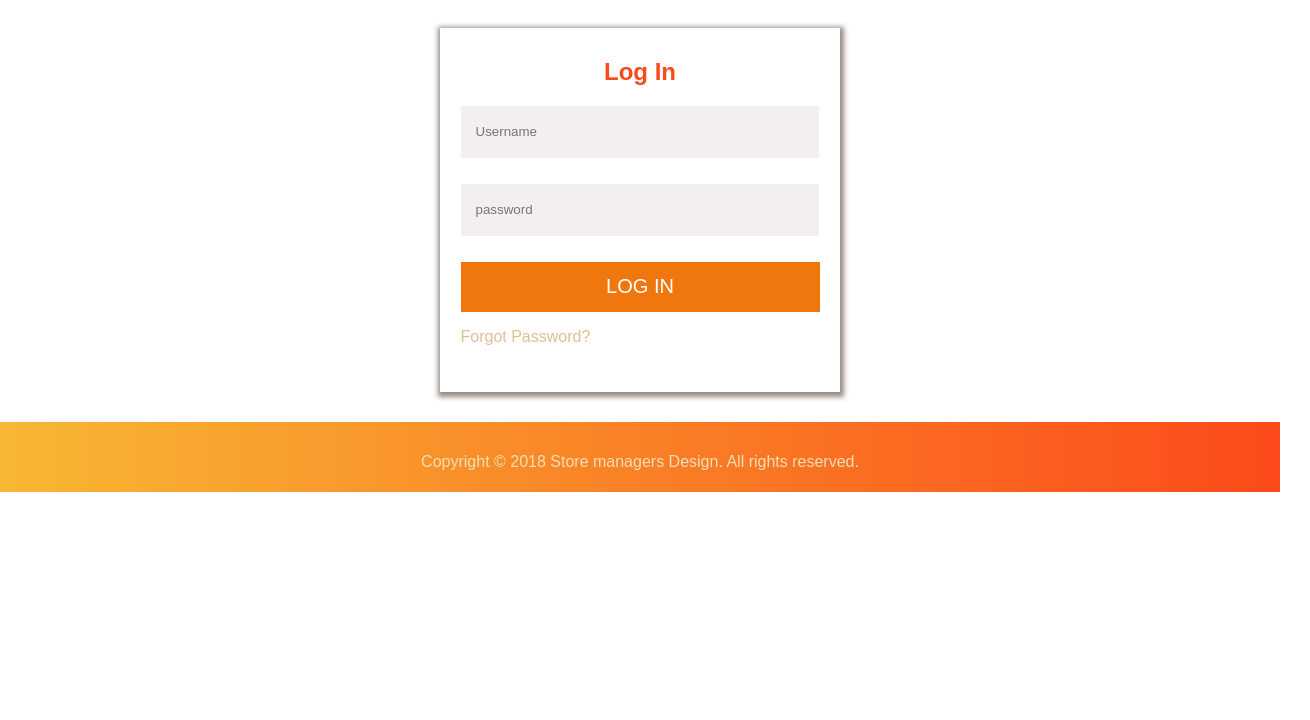
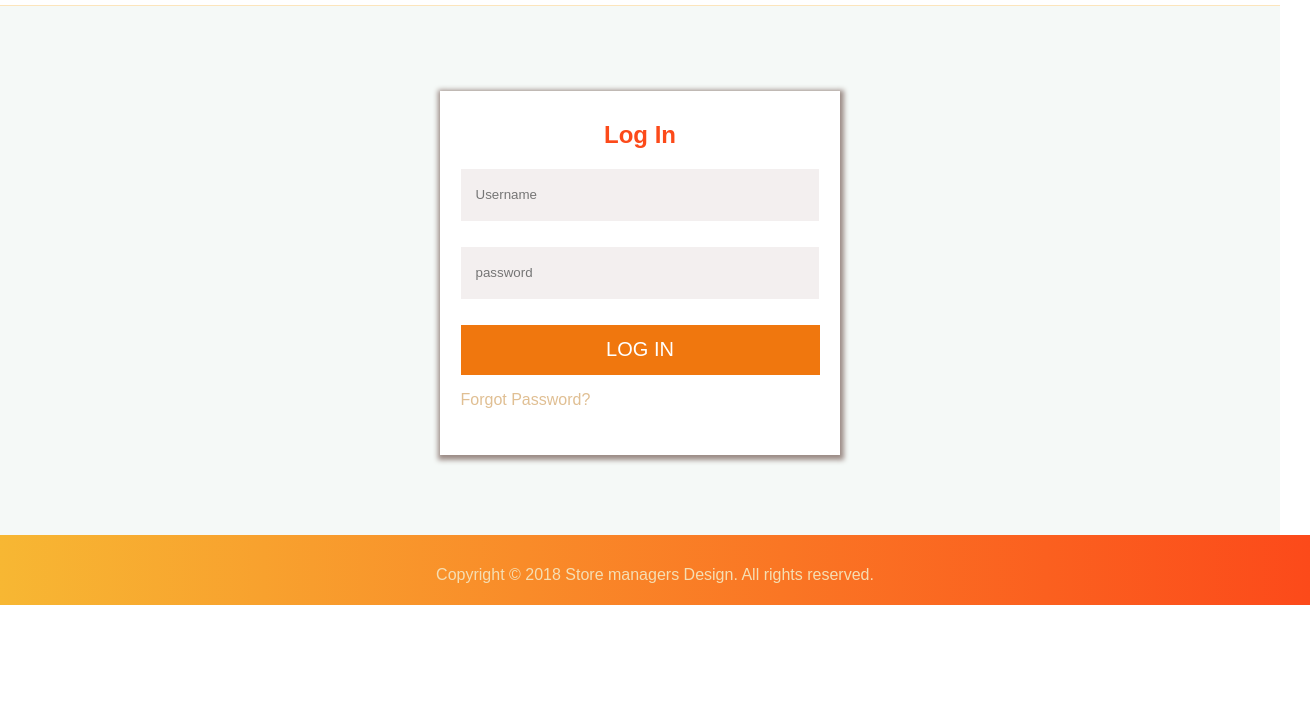
Before and after one commit to julietezekwe/Store_Manager_develop, a plain HTML site: page UI/login.html in a window 1280 px wide. Shown: the part 80-800 px from the top of the page, 1310 px wide, since content can reach past the window. Drawn offline with Linux system fonts and the light colour scheme; a web font is replaced by a local one.

Commit message:
(bug) fixes footer position

```diff
--- a/UI/css/styles.css
+++ b/UI/css/styles.css
@@ -1,7 +1,16 @@
+html{
+    width: 100%;
+    margin: 0;
+    padding: 0;
+    overflow: hidden scroll;
+}
+
 body {
-    margin: 0px;
+    margin-left: auto;
+    margin-right: auto;
     font-family: 'Muli', sans-serif;
     color: rgb(240, 112, 14);
+    max-width: 100%;
 }
 nav a{
     text-decoration: none;
@@ -61,7 +70,12 @@ nav li {
 .col-11 {width: 91.66%;}
 .col-12 {width: 100%;}
 
-.login-page,{background: #f5f9f7; width: 100%; padding: 55px 0px;}
+.login-page {
+    background: #f5f9f7;
+    width: 100%;
+    padding: 55px 0px;
+    padding-bottom: 50px;
+}
 .login-form{
     margin: 30px auto 30px auto;
     width: 400px;
@@ -159,8 +173,8 @@ select{
 }
 #page{
     margin: 1px 0 1px 0;
-    /* height: 850px; */
-    clear: both;
+
+
 }
 
 .card img {
@@ -190,11 +204,10 @@ select{
     height: 40px;
     padding: 15px;
     color: wheat;
-    background: rgb(240, 119, 14);  /* fallback for old browsers */
-    background: -webkit-linear-gradient(to right, #f7b733, #fc4a1a);
+    background: rgb(240, 119, 14);
     background: linear-gradient(to right, #f7b733, #fc4a1a);
     overflow: hidden;
-    max-width: 100%;
+    width: 100%;
 
 }
 /* ************Admin page************* */
@@ -202,6 +215,7 @@ select{
     padding:1px;
     margin: 1px auto 1px auto;
     width: 100%;
+    min-height: 500px;
 
 }
 .admin-page .card{
```
Also changed, not shown: UI/sales-record.html (+2 -2 lines).
